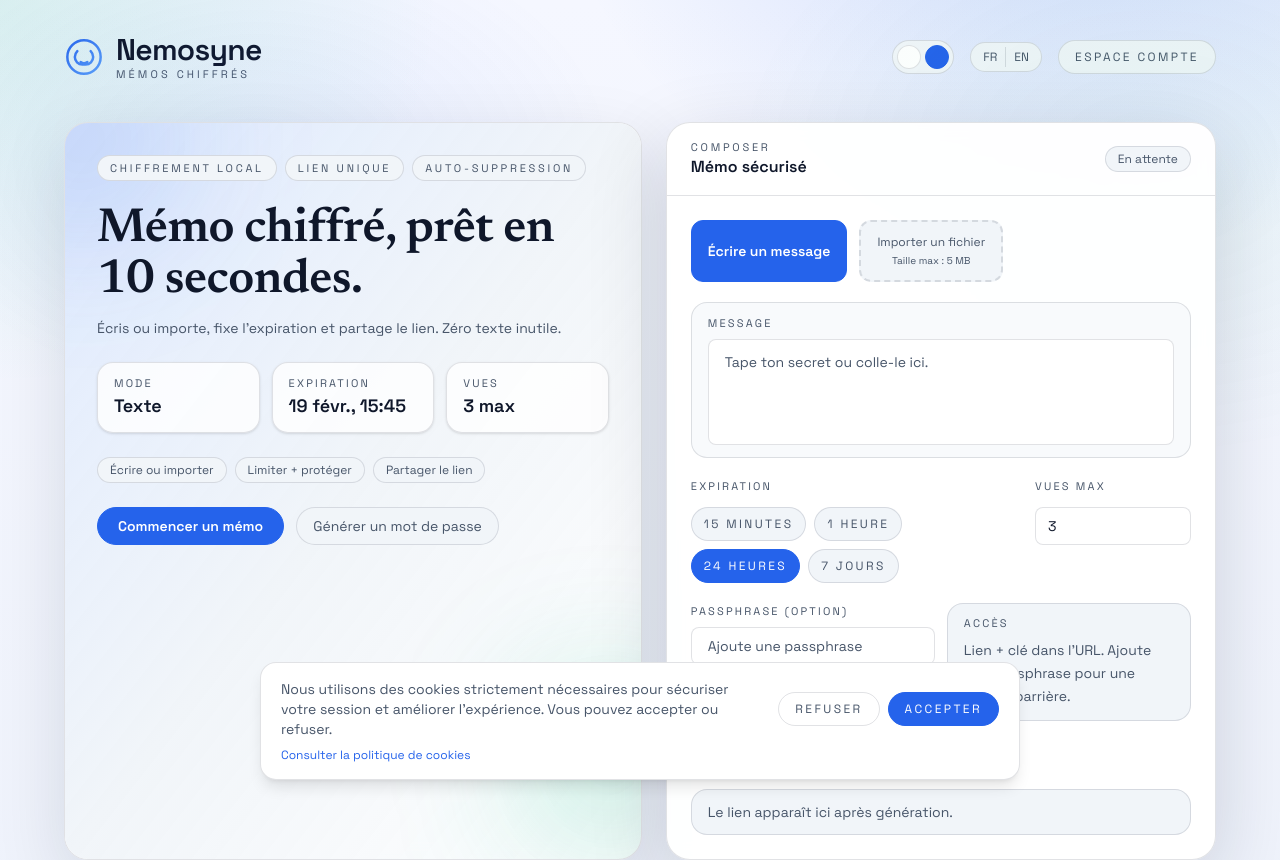
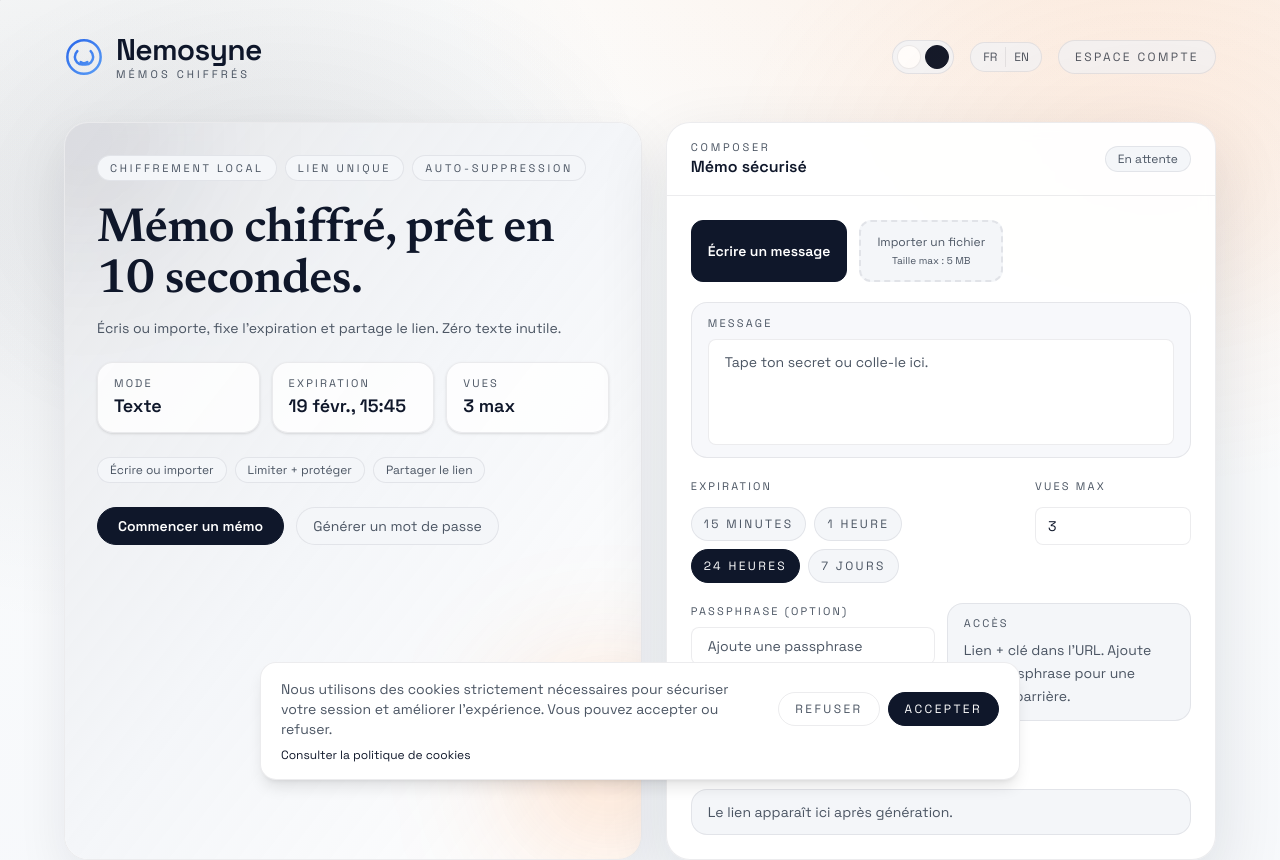
Before and after one commit to Tiriel-Alyptus/Nemosyne, a React (Vite) app: page / in a window 1280 px wide. Shown: the top 860 px of the page. Built offline with nearby package versions, Linux system fonts and the light colour scheme; no server answers.

Commit message:
Patch 0.5

```diff
--- a/src/App.tsx
+++ b/src/App.tsx
@@ -221,7 +221,7 @@
     if (typeof window === 'undefined') return 'light'
     const stored = window.localStorage.getItem('theme')
     if (stored === 'light' || stored === 'dark') return stored
-    return window.matchMedia('(prefers-color-scheme: dark)').matches ?'dark' : 'light'
+    return 'light' // interface blanche par défaut
   })
   const [auth, setAuth] = useState<{
     authenticated: boolean
--- a/src/index.css
+++ b/src/index.css
@@ -3,25 +3,25 @@
 
 @layer base {
   :root {
-    color-scheme: light dark;
-    --bg-1: #f5f7ff;
-    --bg-2: #eef2fb;
+    color-scheme: light;
+    --bg-1: #fcfdfd;
+    --bg-2: #f6f8fb;
     --bg-3: #ffffff;
     --ink: #0f172a;
-    --ink-soft: #475569;
-    --primary: #2563eb;
-    --primary-strong: #1d4ed8;
-    --primary-weak: rgba(37, 99, 235, 0.14);
-    --accent: #10b981;
-    --line: rgba(15, 23, 42, 0.12);
+    --ink-soft: #4b5563;
+    --primary: #0f172a;
+    --primary-strong: #0b1220;
+    --primary-weak: rgba(15, 23, 42, 0.08);
+    --accent: #f97316;
+    --line: rgba(15, 23, 42, 0.08);
     --surface: #ffffff;
     --surface-elev: #ffffff;
-    --surface-muted: #f1f5f9;
+    --surface-muted: #f4f6f9;
     --field: #ffffff;
-    --field-muted: #f8fafc;
-    --shadow: 0 24px 70px rgba(15, 23, 42, 0.12);
-    --shadow-strong: 0 24px 80px rgba(15, 23, 42, 0.16);
-    --ring: 0 0 0 3px rgba(37, 99, 235, 0.25);
+    --field-muted: #f7f8fb;
+    --shadow: 0 18px 50px rgba(15, 23, 42, 0.08);
+    --shadow-strong: 0 26px 70px rgba(15, 23, 42, 0.12);
+    --ring: 0 0 0 3px rgba(15, 23, 42, 0.18);
   }
 
   :root[data-theme='dark'] {
@@ -56,8 +56,8 @@
     font-family: "Space Grotesk", system-ui, -apple-system, sans-serif;
     color: var(--ink);
     background:
-      radial-gradient(900px 700px at 85% -10%, rgba(37, 99, 235, 0.2), transparent 60%),
-      radial-gradient(800px 700px at 0% 0%, rgba(16, 185, 129, 0.12), transparent 55%),
+      radial-gradient(1200px 820px at 88% -8%, rgba(249, 115, 22, 0.12), transparent 60%),
+      radial-gradient(950px 740px at 8% 12%, rgba(15, 23, 42, 0.08), transparent 58%),
       linear-gradient(180deg, var(--bg-1) 0%, var(--bg-2) 60%, var(--bg-3) 100%);
   }
 
@@ -67,8 +67,9 @@
     inset: 0;
     pointer-events: none;
     background:
-      radial-gradient(600px 400px at 20% 20%, rgba(37, 99, 235, 0.08), transparent 60%),
-      radial-gradient(700px 500px at 90% 20%, rgba(16, 185, 129, 0.06), transparent 60%);
+      radial-gradient(620px 420px at 22% 26%, rgba(15, 23, 42, 0.06), transparent 62%),
+      radial-gradient(720px 520px at 90% 22%, rgba(249, 115, 22, 0.08), transparent 60%),
+      linear-gradient(120deg, rgba(15, 23, 42, 0.04) 0 1px, transparent 1px);
     mix-blend-mode: normal;
   }
 
```
